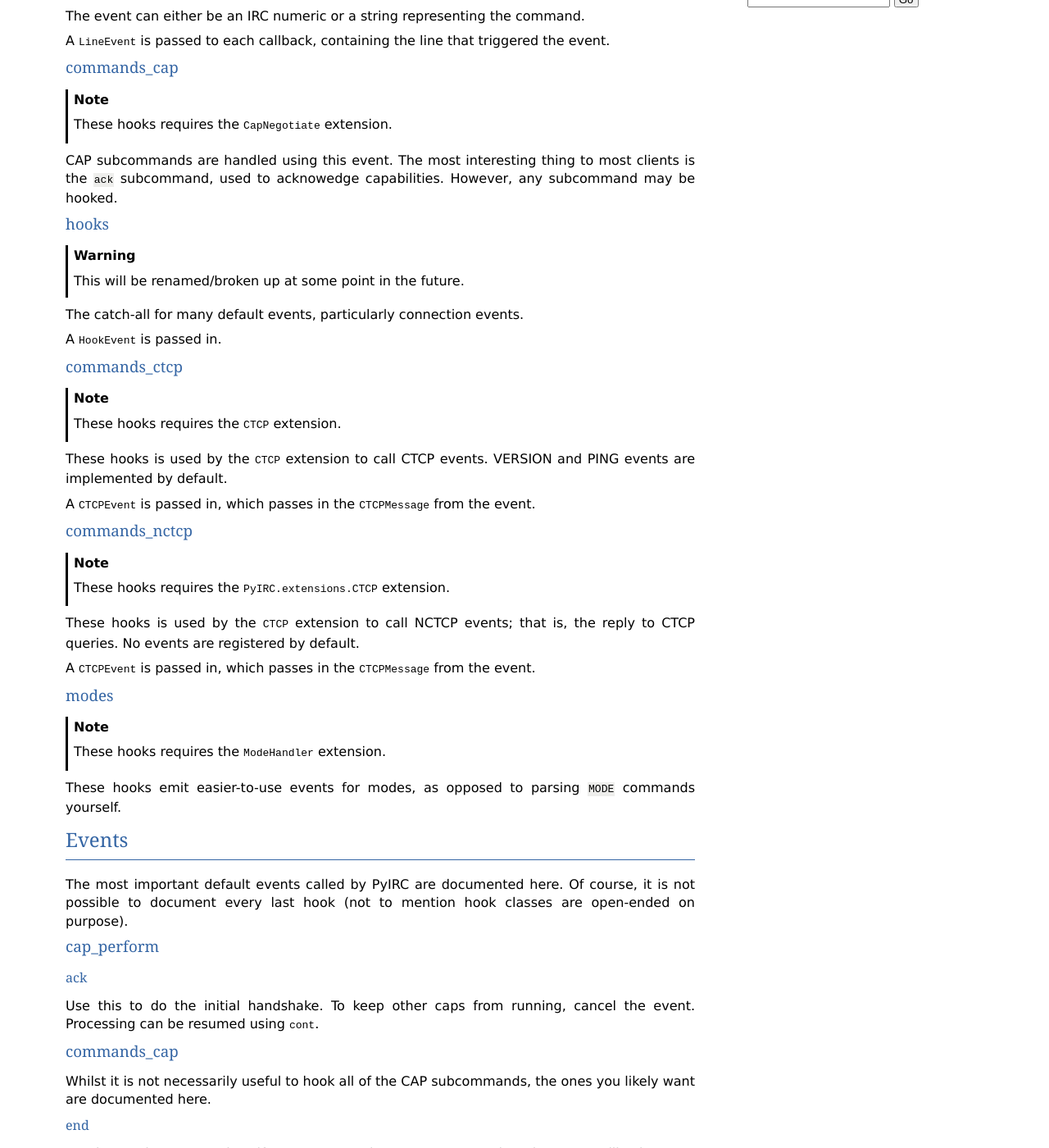
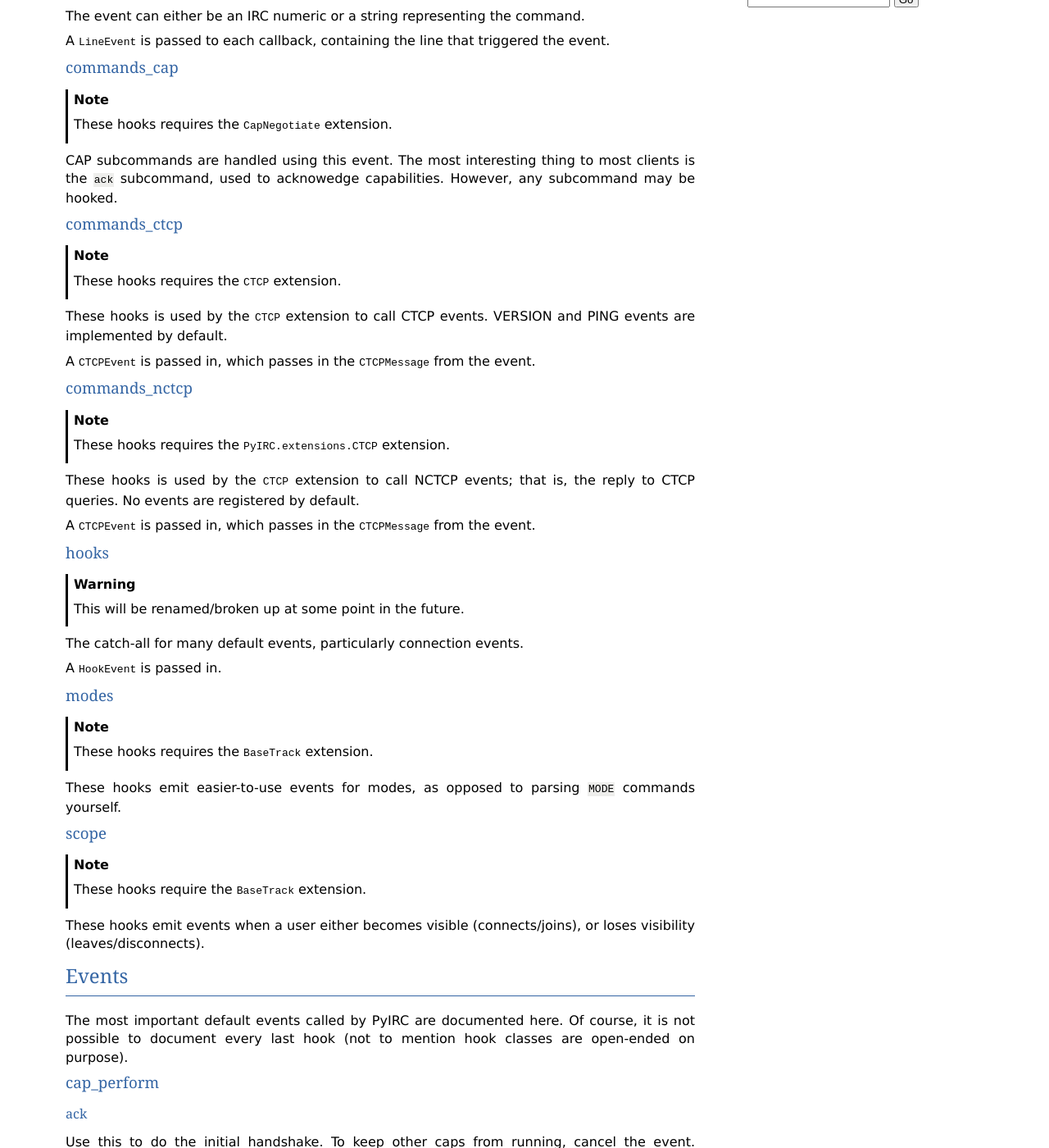
Before and after one commit to foxkit-us/PyIRC, a Sphinx documentation site: the page built from doc/hooks.rst, in a window 1280 px wide and 1400 px high, scrolled down 693 px. Shown: the whole window at 82% size. Built offline with Sphinx 7.4.7, drawn with Linux system fonts in a browser that asks for light colours; some of the changed text lies outside the part shown.

Commit message:
doc: add scope events to docs

```diff
--- a/doc/hooks.rst
+++ b/doc/hooks.rst
@@ -90,15 +80,35 @@ registered by default.
 A :py:class:`~PyIRC.extensions.ctcp.CTCPEvent` is passed in, which passes in
 the :py:class:`~PyIRC.auxparse.CTCPMessage` from the event.
 
+hooks
+^^^^^
+
+.. warning::
+   This will be renamed/broken up at some point in the future.
+
+The catch-all for many default events, particularly connection events.
+
+A :py:class:`~PyIRC.event.HookEvent` is passed in.
+
 modes
 ^^^^^
 
 .. note::
-   These hooks requires the :py:class:`~PyIRC.extensions.ModeHandler`
+   These hooks requires the :py:class:`~PyIRC.extensions.basetrack.BaseTrack`
    extension.
 
 These hooks emit easier-to-use events for modes, as opposed to parsing
 ``MODE`` commands yourself.
+
+scope
+^^^^^
+
+.. note::
+   These hooks require the :py:class:`~PyIRC.extensions.basetrack.BaseTrack`
+   extension.
+
+These hooks emit events when a user either becomes visible (connects/joins),
+or loses visibility (leaves/disconnects).
 
 Events
 ------
@@ -196,3 +206,33 @@ mode_normal
 
 Fired when receiving a mode that takes no parameters. This is the vast
 majority of modes, and includes ``+c``, ``+t``, etc.
+
+scope
+^^^^^
+
+These events are fired when a user enters or leaves scope.
+
+user_join
+"""""""""
+
+Fired when a user joins a channel.
+
+user_burst
+""""""""""
+
+Fired when multiple users join a channel, one event per user.
+
+user_part
+"""""""""
+
+Fired when a user leaves a channel.
+
+user_kick
+"""""""""
+
+Fired when a user is removed from a channel by an administrator.
+
+user_quit
+"""""""""
+
+Fired when a user disconnects from IRC.
```
Also changed, not shown: other parts of doc/hooks.rst (+0 -10 lines).
